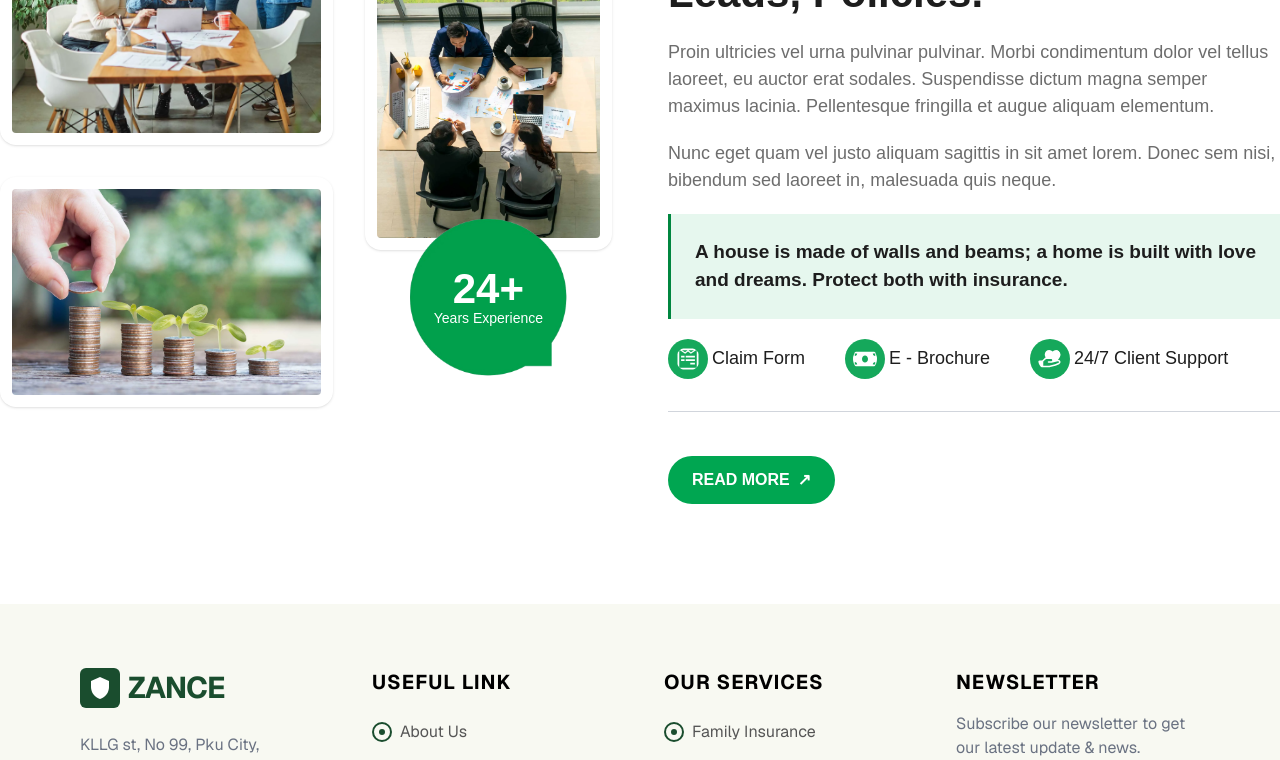
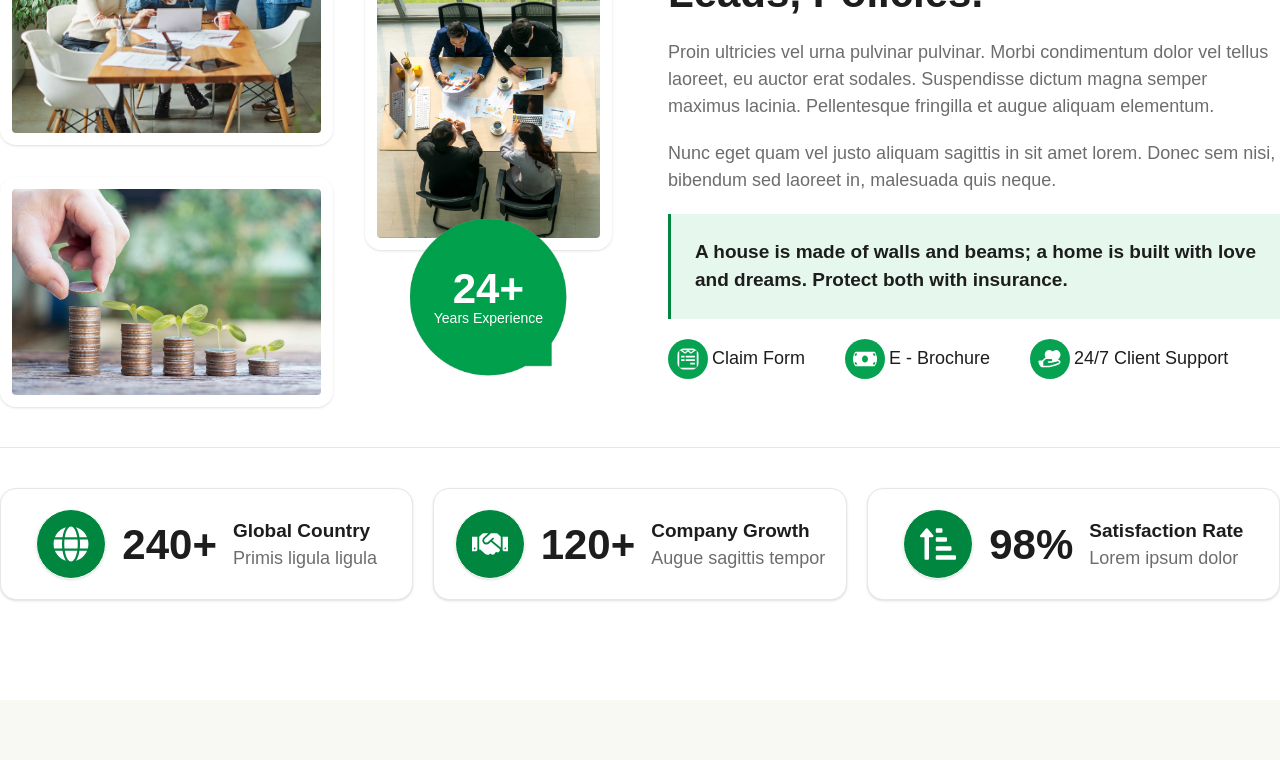
Before and after one commit to Naofel-Badsha/full-custom-nextjs-project, a Next.js app: page /about in a window 1280 px wide. Shown: the part 800-1560 px from the top of the page. Built offline with nearby package versions, Linux system fonts and the light colour scheme.

Commit message:
added create dashaboard pages

```diff
--- /dev/null
+++ b/src/app/(dashboardLayout)/admin/page.tsx
@@ -0,0 +1,9 @@
+import React from 'react'
+
+const AdminPage = () => {
+  return (
+    <div>AdminPage</div>
+  )
+}
+
+export default AdminPage
--- /dev/null
+++ b/src/app/(dashboardLayout)/agents/page.tsx
@@ -0,0 +1,9 @@
+import React from 'react'
+
+const AgentsPage = () => {
+  return (
+    <div>AgentsPage</div>
+  )
+}
+
+export default AgentsPage
--- /dev/null
+++ b/src/app/(dashboardLayout)/claims/page.tsx
@@ -0,0 +1,9 @@
+import React from 'react'
+
+const ClaimsPage = () => {
+  return (
+    <div>ClaimsPage</div>
+  )
+}
+
+export default ClaimsPage
--- /dev/null
+++ b/src/app/(dashboardLayout)/customers/page.tsx
@@ -0,0 +1,9 @@
+import React from 'react'
+
+const CustomersPage = () => {
+  return (
+    <div>CustomersPage</div>
+  )
+}
+
+export default CustomersPage
--- /dev/null
+++ b/src/app/(dashboardLayout)/payments/page.tsx
@@ -0,0 +1,9 @@
+import React from 'react'
+
+const PaymentsPage = () => {
+  return (
+    <div>PaymentsPage</div>
+  )
+}
+
+export default PaymentsPage
--- /dev/null
+++ b/src/app/(dashboardLayout)/policies/page.tsx
@@ -0,0 +1,9 @@
+import React from 'react'
+
+const PoliciesPage = () => {
+  return (
+    <div>PoliciesPage</div>
+  )
+}
+
+export default PoliciesPage
--- /dev/null
+++ b/src/app/(dashboardLayout)/reports/page.tsx
@@ -0,0 +1,9 @@
+import React from 'react'
+
+const ReportsPage = () => {
+  return (
+    <div>ReportsPage</div>
+  )
+}
+
+export default ReportsPage
--- /dev/null
+++ b/src/app/(dashboardLayout)/settings/page.tsx
@@ -0,0 +1,9 @@
+import React from 'react'
+
+const SettingsPage = () => {
+  return (
+    <div>SettingsPage</div>
+  )
+}
+
+export default SettingsPage
--- a/src/app/components/AboutPageAllSection/AboutUs.tsx
+++ b/src/app/components/AboutPageAllSection/AboutUs.tsx
@@ -1,13 +1,15 @@
-import Image from 'next/image'
-import Link from 'next/link'
-import React from 'react'
-import { FaMoneyBill, FaWpforms } from 'react-icons/fa'
-import { PiHandHeartFill } from 'react-icons/pi'
+import Image from "next/image";
+import Link from "next/link";
+import React from "react";
+import { FaMoneyBill, FaWpforms } from "react-icons/fa";
+import { PiHandHeartFill } from "react-icons/pi";
+import CountUp from "../Recharts/CountUp";
 
 const AboutUs = () => {
   return (
     <section className="py-[100px] bg-white">
-          <div className="max-w-7xl mx-auto flex gap-14">
+      <div className="max-w-7xl mx-auto">
+        <div className="flex gap-14">
           {/*-----------Left-------Side---------*/}
           <div className="flex-1">
             <div className="flex gap-8">
@@ -80,8 +82,8 @@ const AboutUs = () => {
                 augue aliquam elementum.
               </p>
               <p className="text-[18px] font-light text-[#6d6d6d]">
-                  Nunc eget quam vel justo aliquam sagittis in sit amet lorem. Donec
-                  sem nisi, bibendum sed laoreet in, malesuada quis neque.
+                Nunc eget quam vel justo aliquam sagittis in sit amet lorem.
+                Donec sem nisi, bibendum sed laoreet in, malesuada quis neque.
               </p>
 
               <div className="bg-[#E6F7EE] p-6 border-l-3 border-[#00863F]">
@@ -91,7 +93,7 @@ const AboutUs = () => {
                 </p>
               </div>
 
-                <div className="flex items-center gap-10 border-b-1 border-gray-300 pb-8">
+              <div className="flex items-center gap-10">
                 {/*-------------1---------*/}
                 <div className="flex items-center gap-1">
                   <FaWpforms className="bg-[#00A04C] p-2 text-[40px] rounded-full text-[#fff] animate-pulse" />
@@ -114,19 +116,16 @@ const AboutUs = () => {
                   </p>
                 </div>
               </div>
-
-                <Link
-                  href="#"
-                  className="inline-flex items-center gap-2 mt-6 bg-[#00a651] hover:bg-[#008f45] text-white px-6 py-3 rounded-full font-semibold transition"
-                >
-                  READ MORE
-                  <span>↗</span>
-                </Link>
             </div>
           </div>
         </div>
+        {/*------------Counter---------*/}
+        <div className="pt-10 mt-10 border-t-[1px] border-gray-200">
+          <CountUp />
+        </div>
+      </div>
     </section>
-  )
-}
+  );
+};
 
-export default AboutUs
+export default AboutUs;
```
Lines whose indentation alone changed are shown as unchanged.
